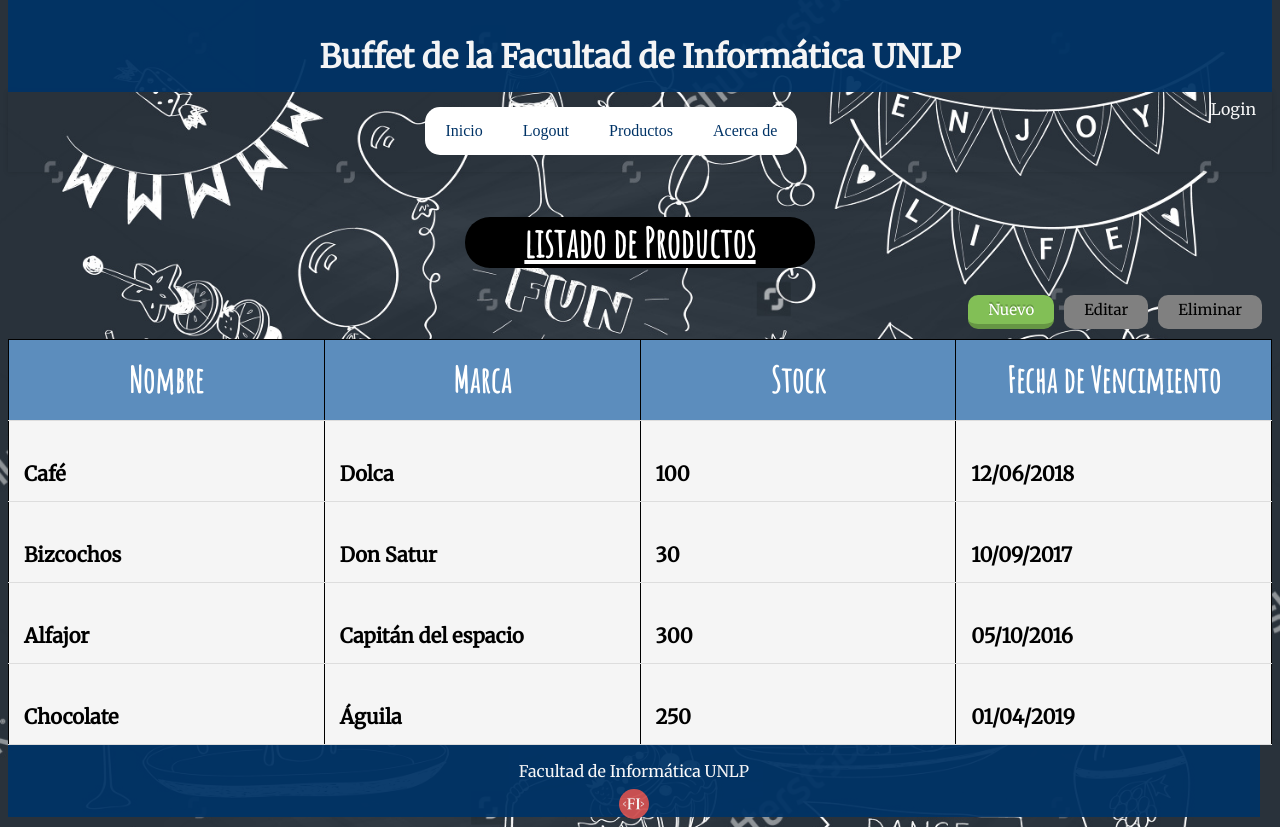
After one commit to saczuac/buffet_unlp, a PHP site: page /productos.html in a window 1280 px wide. The commit adds this page. Run offline with PHP 8.4, Linux system fonts and the light colour scheme.

Commit message:
Arrancando con el listado de productos...

```diff
--- a/index.html
+++ b/index.html
@@ -14,7 +14,7 @@
         <ul>
            <li class="first" ><a href="">Inicio</a></li>
            <li><a href="">Login</a></li>
-           <li><a href="">Administraci&oacute;n</a> </li>
+           <li><a href="productos.html">Productos</a> </li>
            <li class="last"><a href="">Acerca de</a> </li>
        </ul>
     </nav>
--- /dev/null
+++ b/productos.html
@@ -0,0 +1,61 @@
+<!DOCTYPE html>
+<html>
+    <head>
+        <meta charset="utf-8">
+        <title>Buffet de la Facultad de Informática UNLP</title>
+        <link rel="stylesheet" type="text/css" href="style.css">
+        <script type="text/javascript" src="productos.js"></script>
+        <link href="https://fonts.googleapis.com/css?family=Amatic+SC" rel="stylesheet">
+        <link href="https://fonts.googleapis.com/css?family=Lobster" rel="stylesheet">
+        <link href="https://fonts.googleapis.com/css?family=Merriweather" rel="stylesheet">
+    </head>
+    <body>
+    <header><h1>Buffet de la Facultad de Informática UNLP</h1><a href="login.html" class="login">Login</a></header>
+    <nav>
+        <ul>
+           <li class="first" ><a href="index.html">Inicio</a></li>
+           <li><a href="">Logout</a></li>
+           <li><a href="#listado">Productos</a> </li>
+           <li class="last"><a href="">Acerca de</a> </li>
+       </ul>
+    </nav>
+    <br>
+  <h1 class="title" id="listado">listado de Productos</h1>
+  <a id="eliminar" href="#" class="action-button shadow animate disabled" disabled='disabled'>Eliminar</a>
+  <a id="editar" href="#" class="action-button shadow animate disabled" disabled='disabled'>Editar</a>
+  <a id="nuevo" href="#" class="action-button shadow animate green active">Nuevo</a>
+  <table>
+  <tr>
+    <th>Nombre</th>
+    <th>Marca</th>
+    <th>Stock</th>
+    <th>Fecha de Vencimiento</th>
+  </tr>
+  <tr>
+    <td>Caf&eacute;</td>
+    <td>Dolca</td>
+    <td>100</td>
+    <td>12/06/2018</td>
+  </tr>
+  <tr>
+    <td>Bizcochos</td>
+    <td>Don Satur</td>
+    <td>30</td>
+    <td>10/09/2017</td>
+  </tr>
+  <tr>
+    <td>Alfajor</td>
+    <td>Capit&aacute;n del espacio</td>
+    <td>300</td>
+    <td>05/10/2016</td>
+  </tr>
+  <tr>
+    <td>Chocolate</td>
+    <td>&Aacute;guila</td>
+    <td>250</td>
+    <td>01/04/2019</td>
+  </tr>
+  </table>
+    <footer>Facultad de Informática UNLP<img src="info.png" width="30px" height="30px"></img></footer>
+    </body>
+</html>
--- /dev/null
+++ b/productos.js
@@ -0,0 +1,22 @@
+document.addEventListener("DOMContentLoaded", function(event) {
+    var trs = document.querySelectorAll("tr");
+    for(var i = 0; i < trs.length; i++){
+    trs[i].id = i;
+    trs[i].addEventListener("click", function(){
+      if (this.className == "selected") {
+         this.className = "";
+         document.getElementById("editar").className = "action-button shadow animate disabled";
+         document.getElementById("eliminar").className += "action-button shadow animate disabled";
+      } else {
+        selecteds = document.getElementsByClassName("selected");
+        for(var j = 0; j < selecteds.length; j++){
+            act = selecteds[j];
+            document.getElementById(act.id).className = "";
+        }
+        this.className = "selected";
+        document.getElementById("editar").className = "action-button shadow animate yellow active";
+        document.getElementById("eliminar").className += "action-button shadow animate red active";
+      }
+    });
+   };
+});
--- a/style.css
+++ b/style.css
@@ -1,6 +1,5 @@
 ul, li {
-    display: none;
-    text-align: left;
+    text-align: center;
 }
 
 .login {
@@ -74,6 +73,7 @@ header {
 }
 
 body {
+  margin-top: 0;
     background-image: url("fondo.jpeg");
 	background-repeat: no-repeat;
     background-attachment: fixed;
@@ -87,6 +87,7 @@ a {
 }
 
 header, footer {
+    margin-top: 0;
     opacity: 0.95;
     padding: 1em;
     color: white;
@@ -106,6 +107,20 @@ section img {
 
 nav {
     text-align: center;
+}
+
+.title {
+  text-align: center;
+  height: auto;
+  background-color: black;
+  color: white;
+  margin-left: auto;
+  margin-right: auto;
+  font-family: 'Amatic SC', cursive;
+  font-size: 40px;
+  width: 350px;
+  text-decoration: underline;
+  border-radius: 25px;
 }
 
 section h1, h2 {
@@ -196,12 +211,99 @@ li.last{
    border-bottom-right-radius:15px;
 }
 
-@media only screen and (max-width: 750px) {
-  ul, li {
-    /*display: block;  Agregar desde JS cuando se loguea el usuario */
-    display: none;
+
+table {
+    overflow-x:auto;
+    border-collapse: collapse;
+    width: 100%;
+    background-color: #f5f5f5;
+}
+
+table, th, td {
+    border: 1px solid black;
+}
+
+th, td {
+  padding: 15px;
+  border-bottom: 1px solid #ddd;
+}
+
+th {
+  font-family: 'Amatic SC', cursive;
+  height: 50px;
+  width: 25%;
+  font-size: 35px;
+  font-weight: bolder;
+  text-align: center;
+  background-color:  #5c8dbd;
+  color: white;
+}
+
+td {
     text-align: left;
-	}
+    height: 50px;
+    font-size: 20px;
+    font-weight: bold;
+    font-family: 'Merriweather', serif;
+    vertical-align: bottom;
+}
+
+tr:hover {
+  background-color: #497198;
+}
+
+.selected {
+  background-color: #497198;
+}
+
+.action-button
+{
+	position: relative;
+	padding: 5px 20px;
+  margin: 0px 10px 10px 0px;
+  float: right;
+	border-radius: 10px;
+	font-family: 'Merriweather', serif;
+	font-size: 15px;
+	color: #FFF;
+	text-decoration: none;
+}
+
+.red
+{
+	background-color: #E74C3C;
+	border-bottom: 5px solid #BD3E31;
+	text-shadow: 0px -2px #BD3E31;
+}
+
+.green
+{
+	background-color: #82BF56;
+	border-bottom: 5px solid #669644;
+	text-shadow: 0px -2px #669644;
+}
+
+.yellow
+{
+	background-color: #F2CF66;
+	border-bottom: 5px solid #D1B358;
+	text-shadow: 0px -2px #D1B358;
+}
+
+.active:hover
+{
+   opacity: 0.9;
+}
+
+.disabled {
+  background-color: grey;
+  border-bottom: 5px solid grey;
+  color: black;
+  text-shadow: 0px -2px grey;
+}
+
+
+@media only screen and (max-width: 720px) {
   header {
     font-size: 10;
   }
```
